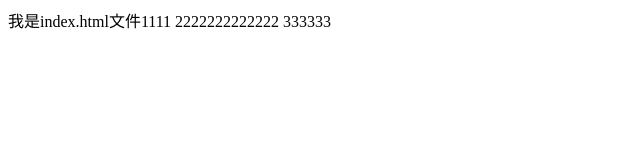
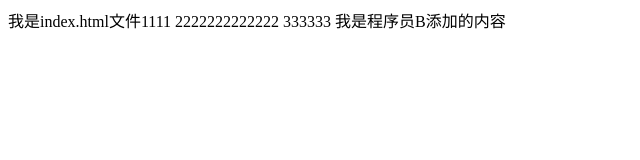
Before and after one commit to xxf1022/git-demo, a plain HTML site: page index.html in a window 1280 px wide. Shown: the whole page, without its empty margins (0-640 px from the left). Drawn offline with Linux system fonts and the light colour scheme.

Commit message:
程序员B第一次提交

```diff
--- a/index.html
+++ b/index.html
@@ -9,7 +9,7 @@
 </head>
 
 <body>
-    我是index.html文件1111 2222222222222 333333
+    我是index.html文件1111 2222222222222 333333 我是程序员B添加的内容
 </body>
 
 </html>
```
